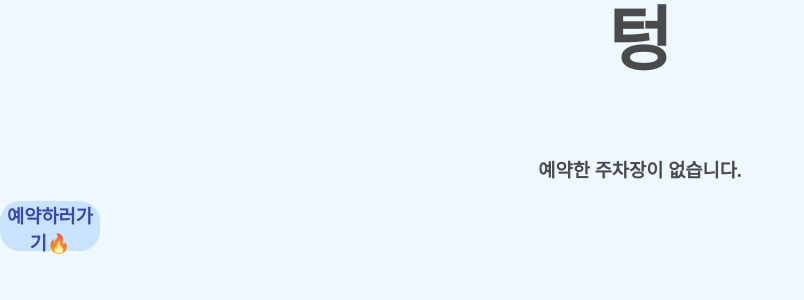
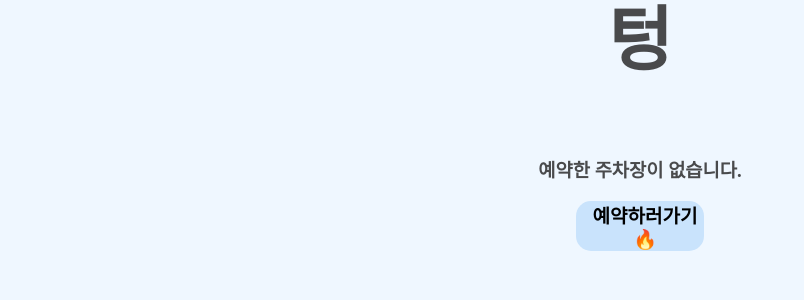
Before and after one commit to rkdcodus/Let-s-Park-, a Django app: page /mybooking/ in a window 1280 px wide. Shown: the part 136-436 px from the top of the page, without its empty margins (0-804 px from the left). Run offline with Django 5.2, Linux system fonts and the light colour scheme; the visitor is signed in with stand-in values (Sample User, id 1).

Commit message:
fix: gotoparkBtn css 수정

```diff
--- a/LetsPark/booking/static/css/mybooking.css
+++ b/LetsPark/booking/static/css/mybooking.css
@@ -62,3 +62,23 @@ ul {
 .canclebooking:hover {
   background-color: #b3d8fa;
 }
+
+.gotoparkBtn {
+  margin: auto;
+  border: none;
+  border-radius: 15px;
+  width: 10vw;
+  height: 50px;
+  background-color: #c9e3fc;
+  font-weight: bold;
+  cursor: pointer;
+  font-size: 19px;
+  align-items: center;
+  display: flex;
+  text-align: center;
+  color: black;
+}
+
+.gotoparkBtn:hover {
+  background-color: #b3d8fa;
+}
--- a/LetsPark/booking/templates/mybooking.html
+++ b/LetsPark/booking/templates/mybooking.html
@@ -30,14 +30,18 @@
       <p>전화번호: {{park_detail.phone_number}}</p>
       <form method="POST">
         {% csrf_token %}
-        <button class="canclebooking" onclick="canclebooking()">예약취소</button>
+        <button class="canclebooking" onclick="canclebooking()">
+          예약취소
+        </button>
       </form>
 
       {% else %}
       <p id="text">텅</p>
       <h3>예약한 주차장이 없습니다.</h3>
-      <h3 class="canclebooking">
-        <a href="gotopark/" style="color: #1c2ca3d8">예약하러가기🔥</a>
+      <h3 class="gotoparkBtn">
+        <a href="gotopark/" style="color: black; margin-left: 10px"
+          >예약하러가기🔥</a
+        >
       </h3>
       {% endif %}
     </div>
```
